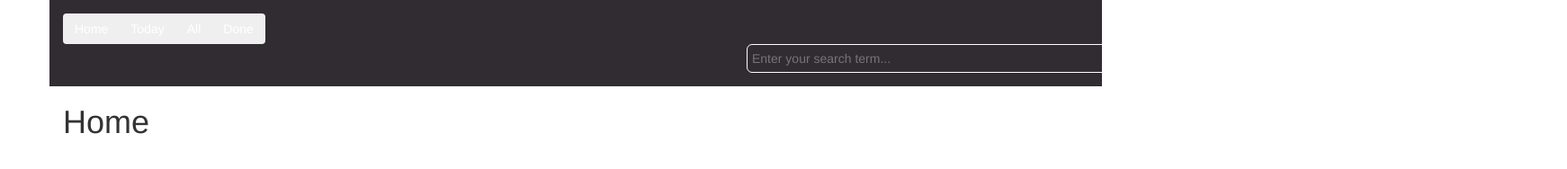
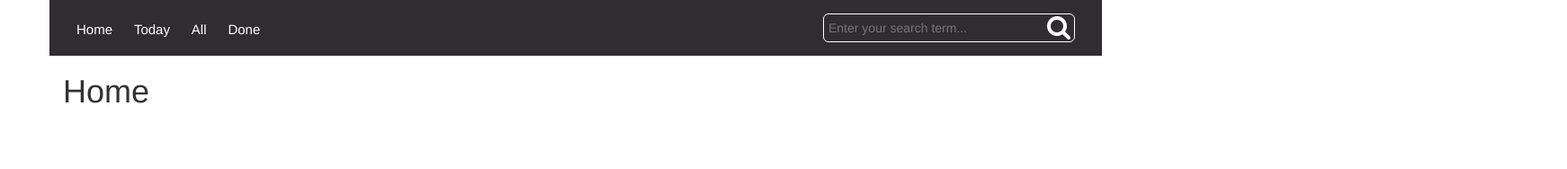
Before and after one commit to pabhishek09/To-Do-Application, a website: page index.html in a window 1280 px wide. Shown: the whole page at 90% size, 1742 px wide, since content can reach past the window. Drawn offline with nearby package versions, Linux system fonts and the light colour scheme; some packages are replaced by stand-ins of ours.

Commit message:
added style

```diff
--- a/index.html
+++ b/index.html
@@ -13,13 +13,8 @@
     </head>
     <body class="container">
         <nav class="header row">
-            <div class="btn-group" role="group" aria-label="...">
-              <button type="button" href="#/" class="btn navButton">Home</button>
-              <button type="button" href="#today" class="btn navButton">Today</button>
-              <button type="button" href="#all" class="btn navButton">All</button>
-              <button type="button" href="#done" class="btn navButton">Done</button>
-            </div>
-            <!-- <ul class="linkList">
+            <i class="fa fa-bars visible-sm-block visible-xs-block" aria-hidden="true"></i>
+            <ul class="linkList col-md-8">
                 <li class="linkList-link">
                     <a href="#/">Home</a>
                 </li>
@@ -32,9 +27,9 @@
                 <li class="linkList-link">
                     <a class="linkList-link" href="#done">Done</a>
                 </li>
-            </ul> -->
-            <form class="searchBox">
-                <input class="col-md-offset-8 col-md-3 searchBox-input" placeholder="Enter your search term..."
+            </ul>
+            <form class="searchBox col-md-4">
+                <input class="searchBox-input pull-right" placeholder="Enter your search term..."
                     type="search" ng-model="searchInput">
                 <i class=" fa fa-search fa-2x" aria-hidden="true"></i>
             </form>
```
